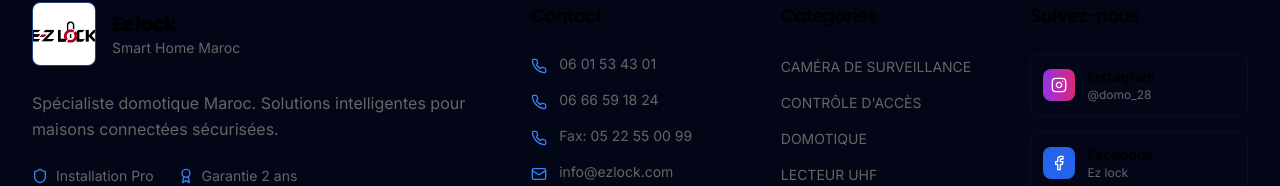
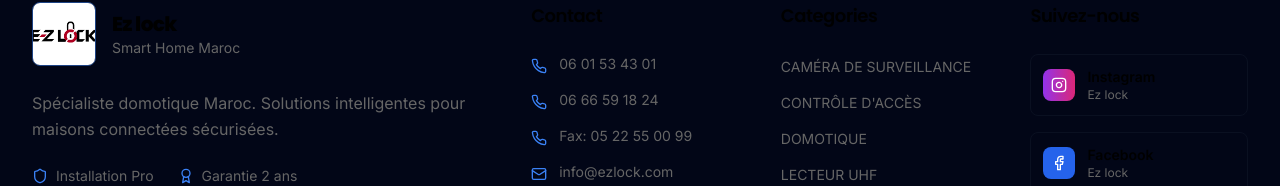
Before and after one commit to solexo/ezlock, a React (Vite) app: page /product/ca1-ca2 in a window 1280 px wide. Shown: the part 1050-1236 px from the top of the page. Built offline with nearby package versions, Linux system fonts and the light colour scheme.

Commit message:
Change Instagram handle from @domo_28 to Ez lock in footer

```diff
--- a/src/components/Footer.tsx
+++ b/src/components/Footer.tsx
@@ -125,7 +125,7 @@
                 </div>
                 <div className="text-left">
                   <div className="text-sm font-semibold text-text-primary">Instagram</div>
-                  <div className="text-xs text-text-secondary">@domo_28</div>
+                  <div className="text-xs text-text-secondary">Ez lock</div>
                 </div>
               </button>
 
```
